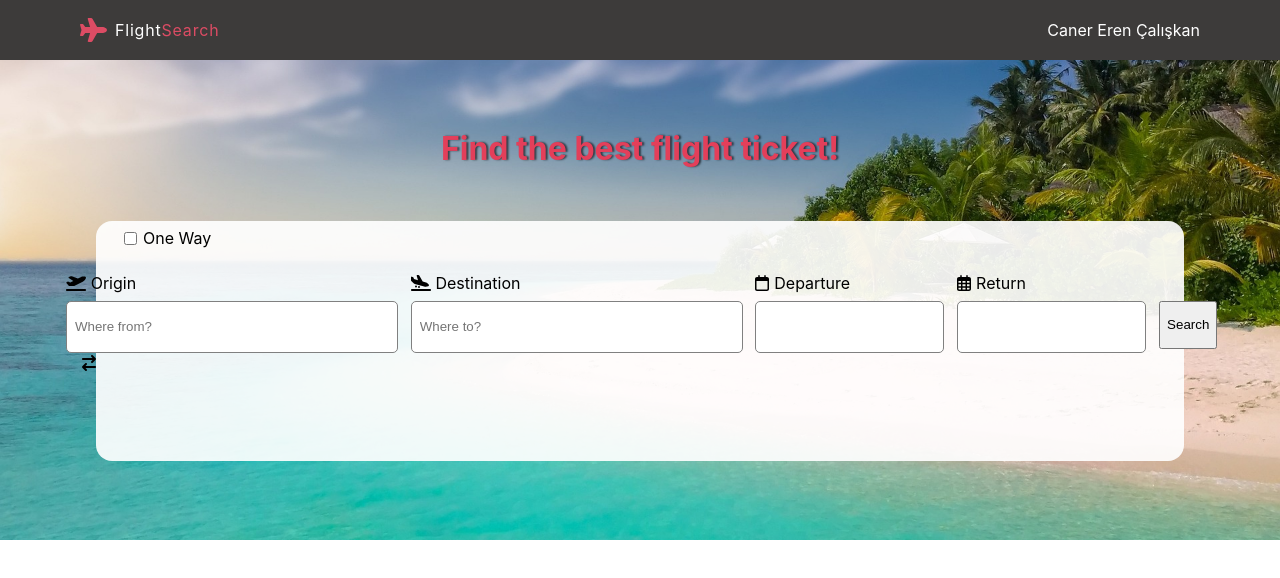
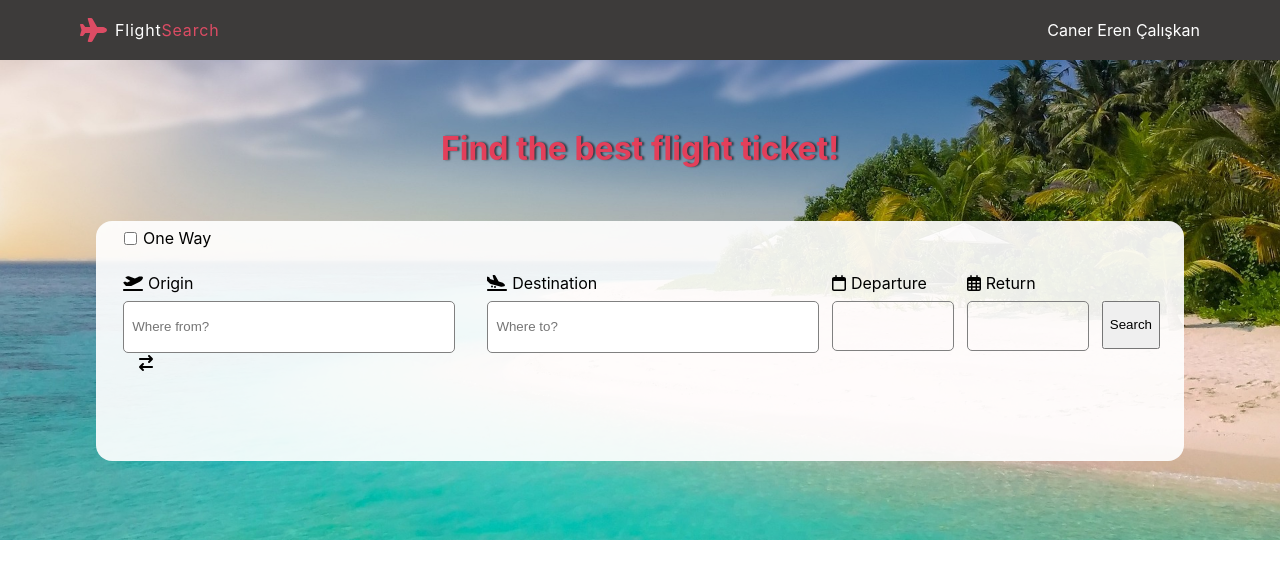
Before and after one commit to canercalskan/flight-search, a React (Create React App) app: page / in a window 1280 px wide. Shown: the top 578 px of the page. Built offline with nearby package versions, Linux system fonts and the light colour scheme.

Commit message:
feat(calendar): build date-pick logic & calendar

```diff
--- a/package.json
+++ b/package.json
@@ -9,6 +9,7 @@
     "@testing-library/jest-dom": "^5.17.0",
     "@testing-library/react": "^13.4.0",
     "@testing-library/user-event": "^13.5.0",
+    "axios": "^1.5.0",
     "react": "^18.2.0",
     "react-calendar": "^4.6.0",
     "react-dom": "^18.2.0",
--- a/src/components/search-field/SearchField.css
+++ b/src/components/search-field/SearchField.css
@@ -68,3 +68,17 @@ button {
     height: 3rem;
     margin-top: 1.75rem;
 }
+
+.datePickInput {
+    border: .5px solid grey;
+    border-radius: 5px;
+    height: 3rem;
+    width: 7rem;
+    padding-left: .5rem;
+    margin-top: .5rem;
+    outline: none;
+}
+
+.datePickInput:hover {
+    cursor: pointer;
+}
--- a/src/components/search-field/SearchField.js
+++ b/src/components/search-field/SearchField.js
@@ -1,26 +1,54 @@
 import './SearchField.css';
 import { FontAwesomeIcon } from '@fortawesome/react-fontawesome';
-import { faPlaneDeparture, faPlaneArrival, faArrowRightArrowLeft, faMailReply } from '@fortawesome/free-solid-svg-icons';
+import { faPlaneDeparture, faPlaneArrival, faArrowRightArrowLeft } from '@fortawesome/free-solid-svg-icons';
 import { faCalendar, faCalendarDays } from '@fortawesome/free-regular-svg-icons';
 import Calendar from 'react-calendar';
 import 'react-calendar/dist/Calendar.css';
 import { useState } from 'react';
 
+const months = ['Jan' , 'Feb', 'Mar', 'Apr', 'May', 'Jun', 'Jul', 'Aug', 'Sep', 'Oct', 'Nov', 'Dec'];
+
 const SearchField = () => {
     const [isOneWay, setIsOneWay] = useState(false);
+
     const [origin, setOrigin] = useState(null);
+    const [originError, setOriginError] = useState(null);
+
     const [destination, setDestination] = useState(null);
+    const [destinationError, setDestinationError] = useState(null);
 
     const [showDeparturePicker, setShowDeparturePicker] = useState(false);
     const [departure, setDeparture] = useState(new Date());
     const [properDeparture, setProperDeparture] = useState(null);
+    const [departureError, setDepartureError] = useState(null);
+
     const [showReturnDatePicker, setShowReturnDatePicker] = useState(false);
-    const [returnDate, setReturnDate] = useState(null);
+    const [returnDate, setReturnDate] = useState(new Date());
+    const [properReturnDate, setProperReturnDate] = useState(null);
+    const [returnDateError, setReturnDateError] = useState(null);
 
     const swapLocations = () => {
         let tempOrigin = origin;
         setOrigin(destination);
         setDestination(tempOrigin);
+    }
+
+    const handleDepartureSelect = (selectedDate) => {
+        let tempDate = new Date(selectedDate);
+        let tempProperDate = '';
+        tempDate.getDate() < 10 ? tempProperDate += `0${tempDate.getDate()}` : tempProperDate += tempDate.getDate();
+        tempProperDate += ` ${months[tempDate.getMonth()]}`
+        tempProperDate += ` ${tempDate.getFullYear()}`
+        setProperDeparture(tempProperDate);
+    }
+
+    const handleReturnDateSelect = (selectedDate) => {
+        let tempDate = new Date(selectedDate);
+        let tempProperDate = '';
+        tempDate.getDate() < 10 ? tempProperDate += `0${tempDate.getDate()}` : tempProperDate += tempDate.getDate();
+        tempProperDate += ` ${months[tempDate.getMonth()]}`
+        tempProperDate += ` ${tempDate.getFullYear()}`
+        setProperReturnDate(tempProperDate);
     }
 
     return (
@@ -35,10 +63,10 @@ const SearchField = () => {
                     <div className='searchFormContent'>
                         <div>
                             <div>
-                                <FontAwesomeIcon icon={faPlaneDeparture}/>
-                                <label>Origin</label>
+                                <FontAwesomeIcon style={{color: originError ? '#DC4B64' : 'black'}} icon={faPlaneDeparture}/>
+                                <label style={{color: originError ? '#DC4B64' : 'black'}}>Origin</label>
                             </div>
-                            <input className='w-2x' value={origin} placeholder='Where from?' onChange={(e) => setOrigin(e.target.value)}/>
+                            <input style={{border: originError ? '1px solid #DC4B64' : '.5px solid grey'}} className='w-2x' value={origin} placeholder='Where from?' onChange={(e) => setOrigin(e.target.value)}/>
                             <FontAwesomeIcon
                                 icon={faArrowRightArrowLeft}
                                 id='swapLocationsIcon'
@@ -47,27 +75,45 @@ const SearchField = () => {
                         </div>
                         <div>
                             <div>
-                                <FontAwesomeIcon icon={faPlaneArrival}/>
-                                <label>Destination</label>
+                                <FontAwesomeIcon style={{color: destinationError ? '#DC4B64' : 'black'}} icon={faPlaneArrival}/>
+                                <label style={{color: destinationError ? '#DC4B64' : 'black'}}>Destination</label>
                             </div>
-                            <input className='w-2x' value={destination} placeholder='Where to?' onChange={(e) => setDestination(e.target.value)}/>
+                            <input style={{border: destinationError ? '1px solid #DC4B64' : '.5px solid grey'}} className='w-2x' value={destination} placeholder='Where to?' onChange={(e) => setDestination(e.target.value)}/>
                         </div>
                         <div>
                             <div>
-                                <FontAwesomeIcon icon={faCalendar}/>
-                                <label>Departure</label>
+                                <FontAwesomeIcon style={{color: departureError ? '#DC4B64' : 'black'}} icon={faCalendar}/>
+                                <label style={{color: departureError ? '#DC4B64' : 'black'}}>Departure</label>
                             </div>
-                            <input value={properDeparture}/>
+                            <div style={{border: (departureError && '1px solid #DC4B64' || showDeparturePicker && '1px solid blue'), display:'flex', justifyContent:'center', alignItems:'center' }} className='datePickInput' onClick={() => {setShowReturnDatePicker(false); setShowDeparturePicker(!showDeparturePicker)}}>
+                                {properDeparture}
+                            </div>
+                            {
+                                showDeparturePicker
+                                &&
+                                <span style={{position:'absolute', paddingTop: 5, paddingBottom: 10}}>
+                                    <Calendar value={properDeparture} onChange={(value) => {handleDepartureSelect(value)}}/>
+                                </span>
+                            }
                         </div>
                         {
                             !isOneWay
                             &&
                             <div>
                                 <div>
-                                    <FontAwesomeIcon icon={faCalendarDays}/>
-                                    <label>Return</label>
+                                    <FontAwesomeIcon style={{color: returnDateError ? '#DC4B64' : 'black'}} icon={faCalendarDays}/>
+                                    <label style={{color: returnDateError ? '#DC4B64' : 'black'}}>Return</label>
                                 </div>
-                                <input value={properDeparture}/>
+                                <div style={{border: (returnDateError && '1px solid #DC4B64' || showReturnDatePicker && '1px solid blue'), display:'flex', justifyContent:'center', alignItems:'center'}} className='datePickInput' onClick={() => {setShowDeparturePicker(false); setShowReturnDatePicker(!showReturnDatePicker)}}>
+                                    {properReturnDate}
+                                </div>
+                                {
+                                    showReturnDatePicker
+                                    &&
+                                    <span style={{position:'absolute', paddingTop: 5, paddingBottom: 10}}>
+                                        <Calendar value={departure} onChange={(value) => handleReturnDateSelect(value)}/>
+                                    </span>
+                                }
                             </div>
                         }
                         <button>Search</button>
--- a/src/pages/home/Home.js
+++ b/src/pages/home/Home.js
@@ -1,9 +1,10 @@
 import Navbar from "../../components/navbar/Navbar";
 import './Home.css';
 import SearchField from "../../components/search-field/SearchField";
+import { useEffect } from "react";
+import axios from "axios";
 
 const Home = () => {
-
     return (
         <div className="homeContainer">
             <Navbar />
```
Also changed, not shown: 1 other file (tests, documents, lock files or other folders).
